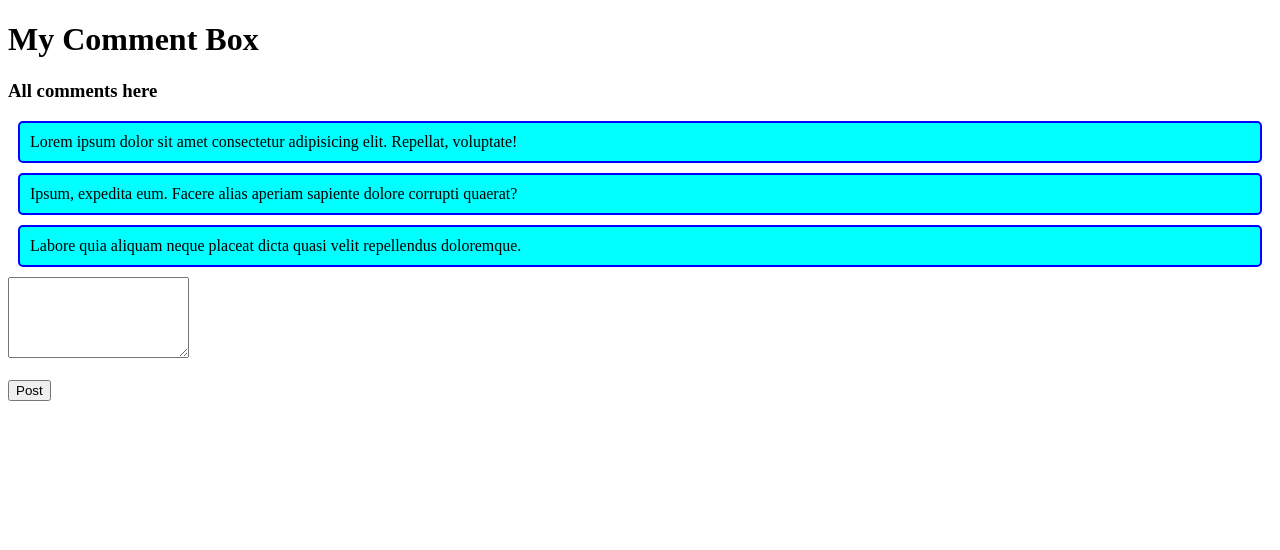
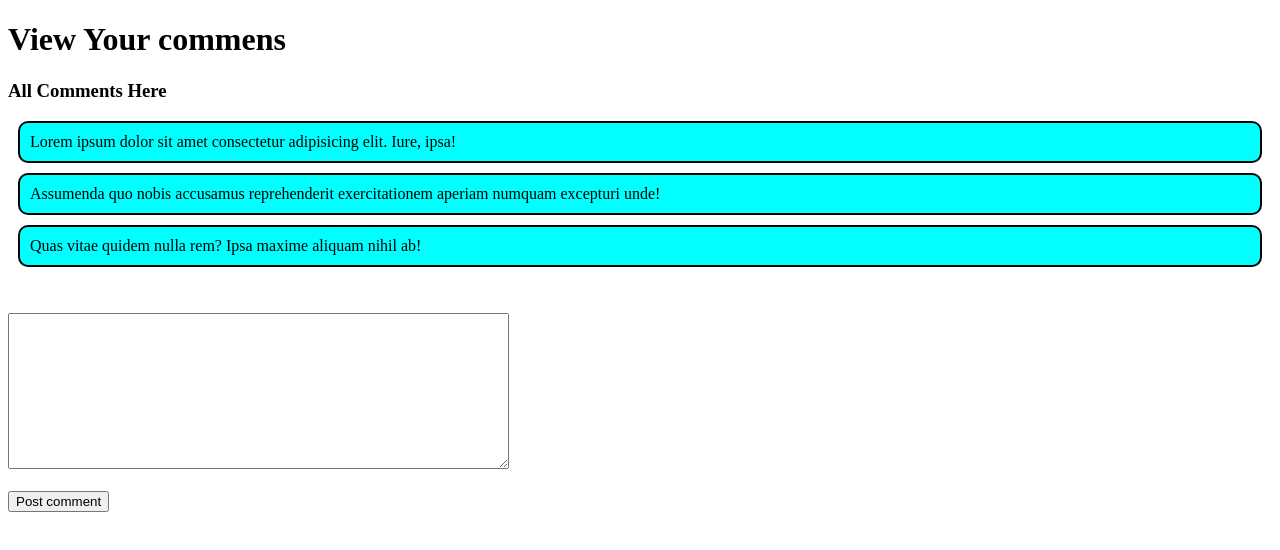
Before and after one commit to faiji31/PH-M-25, a plain HTML site: page comment.html in a window 1280 px wide. Drawn offline with Linux system fonts and the light colour scheme.

Commit message:
6th commit

```diff
--- a/comment.html
+++ b/comment.html
@@ -3,54 +3,61 @@
 <head>
   <meta charset="UTF-8">
   <meta name="viewport" content="width=device-width, initial-scale=1.0">
-    <title>Comment Box</title>
   <style>
     .comment{
-            border: 2px solid blue;
+      border: 2px solid black;
+      padding: 10px;
       margin: 10px;
-            padding: 10px;
-            border-radius: 5px;
-            background-color: Aqua;
+      background-color: aqua;
+      border-radius: 10px;
+    }
 
-        }
   </style>
+  <title>comment With Event</title>
 </head>
 <body>
-    <h1>My Comment Box</h1>
+  <h1>View Your commens</h1>
+
   <section>
-        <h3>All comments here</h3>
-        <di id="p">
-            <p class="comment">Lorem ipsum dolor sit amet consectetur adipisicing elit. Repellat, voluptate!</p>
-            <p class="comment">Ipsum, expedita eum. Facere alias aperiam sapiente dolore corrupti quaerat?</p>
-            <p class="comment">Labore quia aliquam neque placeat dicta quasi velit repellendus doloremque.</p>
+    <h3>All Comments Here</h3>
+    <div id="comment-container">
+      <p class="comment">Lorem ipsum dolor sit amet consectetur adipisicing elit. Iure, ipsa!</p>
+      <p class="comment">Assumenda quo nobis accusamus reprehenderit exercitationem aperiam numquam excepturi unde!</p>
+      <p class="comment" >Quas vitae quidem nulla rem? Ipsa maxime aliquam nihil ab!</p>
     </div>
-        <form >
-            <textarea name="" id="comment" cols="20" rows="5"></textarea>
-            <br><br>
-            <button id="btn">Post</button>
-        </form>
+    <br>
+    <br>
+    <textarea name="" id="comment-text-box" cols="60" rows="10"></textarea>
+<br>
+<br>
+<button id="btn">Post comment</button>
   </section>
-    <script src="comment.js"></script>
-    <script>
-        document.getElementById('btn').addEventListener("click", function () {
-    const commentBox = document.getElementById('comment');
-
-    // ✅ Get the value from input/textarea
-    const newcomment = commentBox.value;
-
-    // ✅ Get the container where comments will be added
-    const container = document.getElementById('p');
-
-    // ✅ Create a new paragraph
-    const commentp = document.createElement('p');
-    commentp.innerText = newcomment;
-
-    // ✅ Append new comment to the container
-    container.appendChild(commentp);
 
 
-});
 
+  <script>
+    //step-1-- set an event handler to the button
+    document.getElementById('btn').addEventListener("click",function(){
+      // step-2 get the text written in the comment text area
+
+      const commentTextBox = document.getElementById('comment-text-box');
+
+      const newComment = commentTextBox.value;
+
+
+      // step - 3 get the parent element
+      const commentContainer = document.getElementById("comment-container");
+
+
+      // create the comment paragraph
+      const commnetP = document.createElement('p');
+      commnet.innerText = newComment;
+
+      // step-5 append the new tag to the parent element
+      commentContainer.appendChild(commnetP);
+
+
+    })
   </script>
 </body>
 </html>
```
Lines whose indentation alone changed are shown as unchanged.
